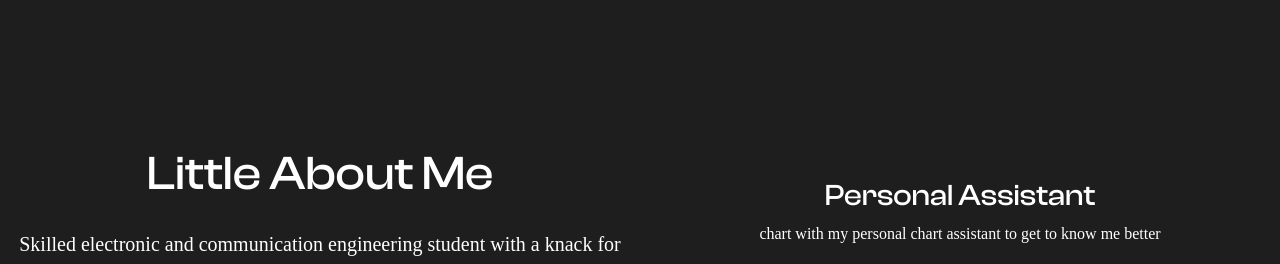
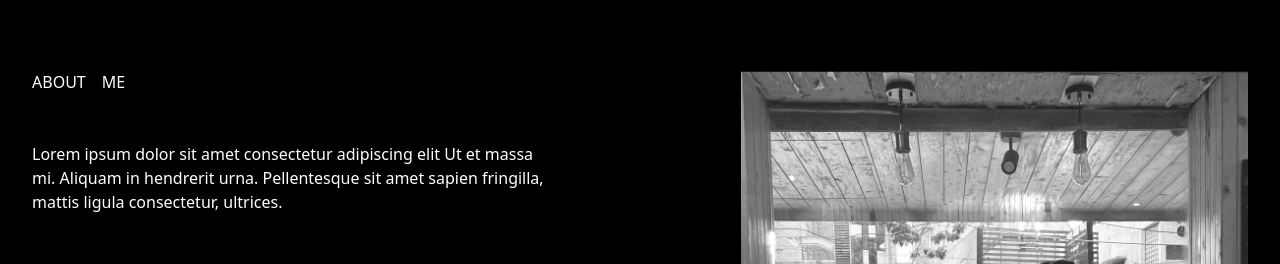
Before and after one commit to alex-adzinets/Portfolio, a React (Vite) app: page / in a window 1280 px wide. Shown: the part 945-1209 px from the top of the page. Built offline with nearby package versions, Linux system fonts and the light colour scheme; no server answers; a web font is replaced by a local one.

Commit message:
UCE-3-11

```diff
--- a/src/App.jsx
+++ b/src/App.jsx
@@ -8,7 +8,7 @@ import Portfolio from './assets/components/Portfolio'
 import Loader from './assets/components/Loader'
 import Contact from './assets/components/Contact'
 // import Experience from './assets/components/Experience'
-import NewAboutMe from './assets/components/NewAboutMe'
+import AboutMeSection from './assets/components/AboutMeSection'
 import Newexperience from './assets/components/Newexperience'
 import AiAboutMe from './assets/components/AiAboutMe'
 
@@ -33,9 +33,8 @@ function App( ) {
     <main className=' lg:cursor-none'>
         {screen.width > 500 &&  <Cursor cursorState = {cursorState} />}
         <Hero setCursorState = {setCursorState} />
-        {/* <NewAboutMe setCursorState = {setCursorState} /> */}
+        <AboutMeSection setCursorState={setCursorState} />
         <AiAboutMe setCursorState = {setCursorState} />
-        {/* <Aboutme setCursorState={setCursorState} /> */}
         <Skill setCursorState = {setCursorState} />
         {/* <Experience setCursorState = {setCursorState} /> */}
         <Newexperience setCursorState = {setCursorState} />
--- /dev/null
+++ b/src/assets/components/AboutMeSection.css
@@ -0,0 +1,99 @@
+/* Import Google Fonts */
+@import url('https://fonts.googleapis.com/css2?family=Inter:wght@400;500;600;700&display=swap');
+@import url('https://fonts.googleapis.com/css2?family=Goldman:wght@400;700&display=swap');
+
+/* Custom animations for the description text */
+@keyframes fadeInUp {
+  from {
+    opacity: 0;
+    transform: translateY(30px);
+  }
+  to {
+    opacity: 1;
+    transform: translateY(0);
+  }
+}
+
+.animate-fadeInUp {
+  animation: fadeInUp 1s ease-out 0.5s both;
+}
+
+/* Heading styling - ABOUT text */
+.about-heading-text {
+  font-family: 'Inter', sans-serif;
+  font-size: 88px;
+  font-weight: 400;
+  line-height: 106.5px;
+  color: #ffffff;
+  text-stroke: 1px #ffffff;
+  -webkit-text-stroke: 1px #ffffff;
+}
+
+/* Heading styling - ME text (outlined) */
+.about-heading-outlined {
+  font-family: 'Inter', sans-serif;
+  font-size: 88px;
+  font-weight: 400;
+  line-height: 106.5px;
+  color: transparent;
+  text-stroke: 3px #000000;
+  -webkit-text-stroke: 3px #000000;
+  opacity: 1;
+}
+
+/* Description text styling */
+.about-description-text {
+  font-family: 'Goldman', sans-serif;
+  font-size: 28px;
+  font-weight: 400;
+  line-height: 33.6px;
+  color: #ffffff;
+  text-stroke: 1px #ffffff;
+  -webkit-text-stroke: 1px #ffffff;
+}
+
+/* Responsive adjustments */
+@media (max-width: 1024px) {
+  .about-heading-text,
+  .about-heading-outlined {
+    font-size: clamp(2.5rem, 7vw, 4rem);
+    line-height: 1.2;
+  }
+
+  .about-description-text {
+    font-size: clamp(1.125rem, 4vw, 1.75rem);
+    line-height: 1.4;
+  }
+}
+
+@media (max-width: 768px) {
+  .about-heading-text,
+  .about-heading-outlined {
+    font-size: clamp(2rem, 8vw, 3rem);
+  }
+
+  .about-description-text {
+    font-size: clamp(1rem, 4vw, 1.5rem);
+  }
+}
+
+/* Image hover effect for desktop */
+@media (min-width: 1024px) {
+  .about-image:hover {
+    transform: scale(1.02);
+    transition: transform 0.3s ease-in-out;
+  }
+}
+
+/* Ensure proper text rendering */
+.about-heading-text *,
+.about-heading-outlined *,
+.about-description-text {
+  font-family: inherit !important;
+  font-size: inherit !important;
+  font-weight: inherit !important;
+  line-height: inherit !important;
+  color: inherit !important;
+  text-stroke: inherit !important;
+  -webkit-text-stroke: inherit !important;
+}
--- /dev/null
+++ b/src/assets/components/AboutMeSection.jsx
@@ -0,0 +1,68 @@
+import React from 'react';
+import AnimatedText from './AnimatedText.jsx';
+
+const AboutMeSection = () => {
+  // Content data - can be easily moved to props or CMS in future
+  const aboutContent = {
+    heading: "ABOUT ME",
+    description: "Lorem ipsum dolor sit amet consectetur adipiscing elit Ut et massa mi. Aliquam in hendrerit urna. Pellentesque sit amet sapien fringilla, mattis ligula consectetur, ultrices.",
+    imageUrl: "/src/assets/components/assets/13_7.png",
+    imageAlt: "Professional portrait in a modern workspace"
+  };
+
+  return (
+    <section className="min-h-screen bg-black text-white overflow-hidden">
+      <div className="container mx-auto px-4 sm:px-6 lg:px-8 py-12 lg:py-20">
+        <div className="grid grid-cols-1 lg:grid-cols-2 gap-8 lg:gap-16 items-start">
+          {/* Text Content Column */}
+          <div className="order-2 lg:order-1 space-y-8 lg:space-y-12">
+            {/* Animated Heading */}
+            <div className="space-y-2 mt-[16vh] lg:mt-0">
+              <div className="flex flex-wrap items-baseline">
+                <div className="about-heading-text mr-4">
+                  <AnimatedText
+                    text="ABOUT "
+                    animationType="fadeInRight"
+                    durations={0.8}
+                    staggerSpeed={0.1}
+                  />
+                </div>
+                <div className="about-heading-outlined">
+                  <AnimatedText
+                    text="ME"
+                    animationType="fadeInLeft"
+                    durations={0.8}
+                    staggerSpeed={0.1}
+                  />
+                </div>
+              </div>
+            </div>
+
+            {/* Description Text */}
+            <div className="max-w-lg mt-[19vh] lg:mt-8">
+              <p className="about-description-text animate-fadeInUp">
+                {aboutContent.description}
+              </p>
+            </div>
+          </div>
+
+          {/* Image Column */}
+          <div className="order-1 lg:order-2 lg:ml-[12%]">
+            <div className="relative w-full h-[400px] sm:h-[500px] lg:h-[704px] overflow-hidden">
+              <img
+                src={aboutContent.imageUrl}
+                alt={aboutContent.imageAlt}
+                loading="lazy"
+                className="w-full h-full object-cover object-center filter grayscale about-image"
+              />
+              {/* Optional overlay for better text contrast on mobile */}
+              <div className="absolute inset-0 bg-gradient-to-t from-black/50 to-transparent lg:hidden"></div>
+            </div>
+          </div>
+        </div>
+      </div>
+    </section>
+  );
+};
+
+export default AboutMeSection;
```
Also changed, not shown: AutonomyGenerated/magician_1/README.md (added), src/assets/components/assets/13_7.png (added).
